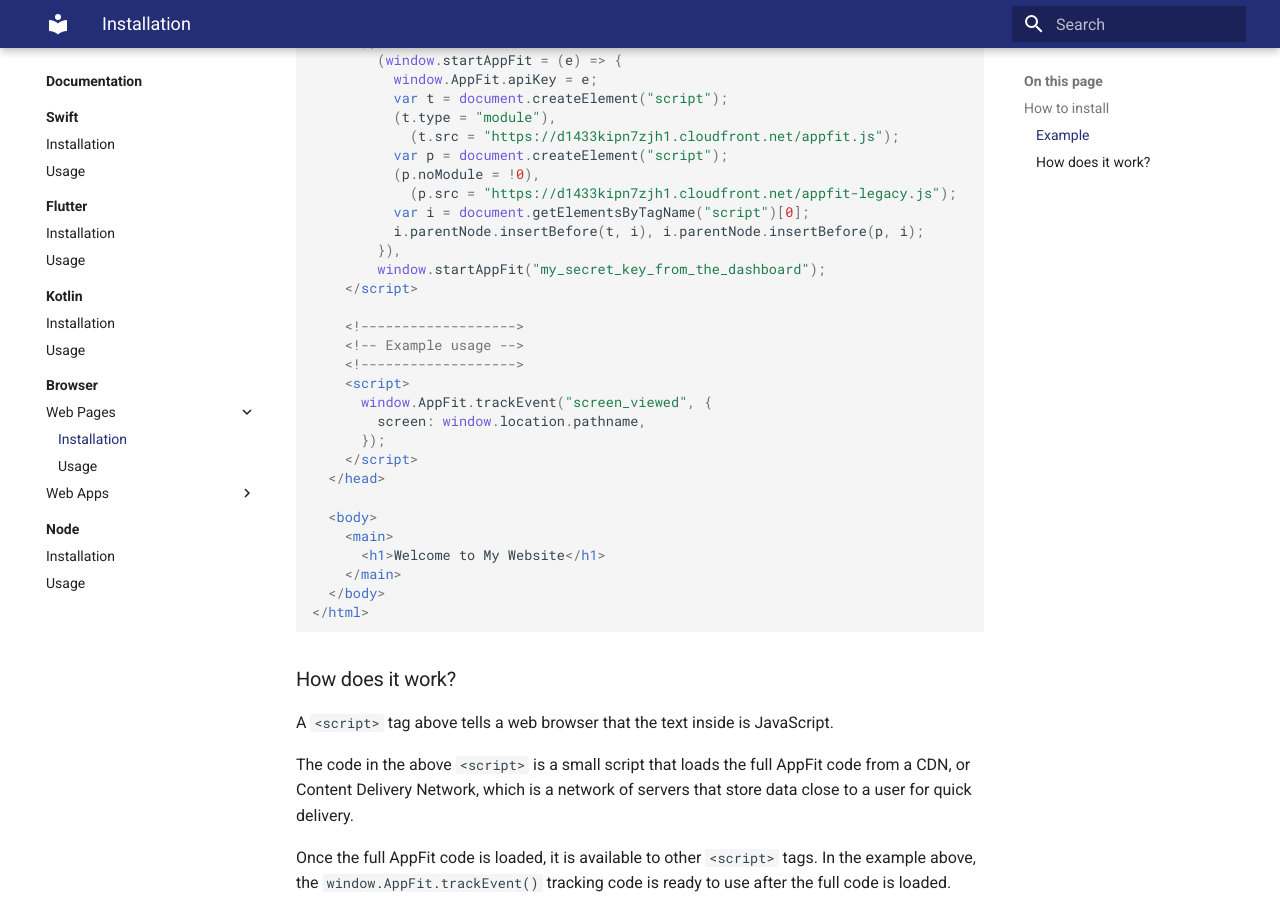
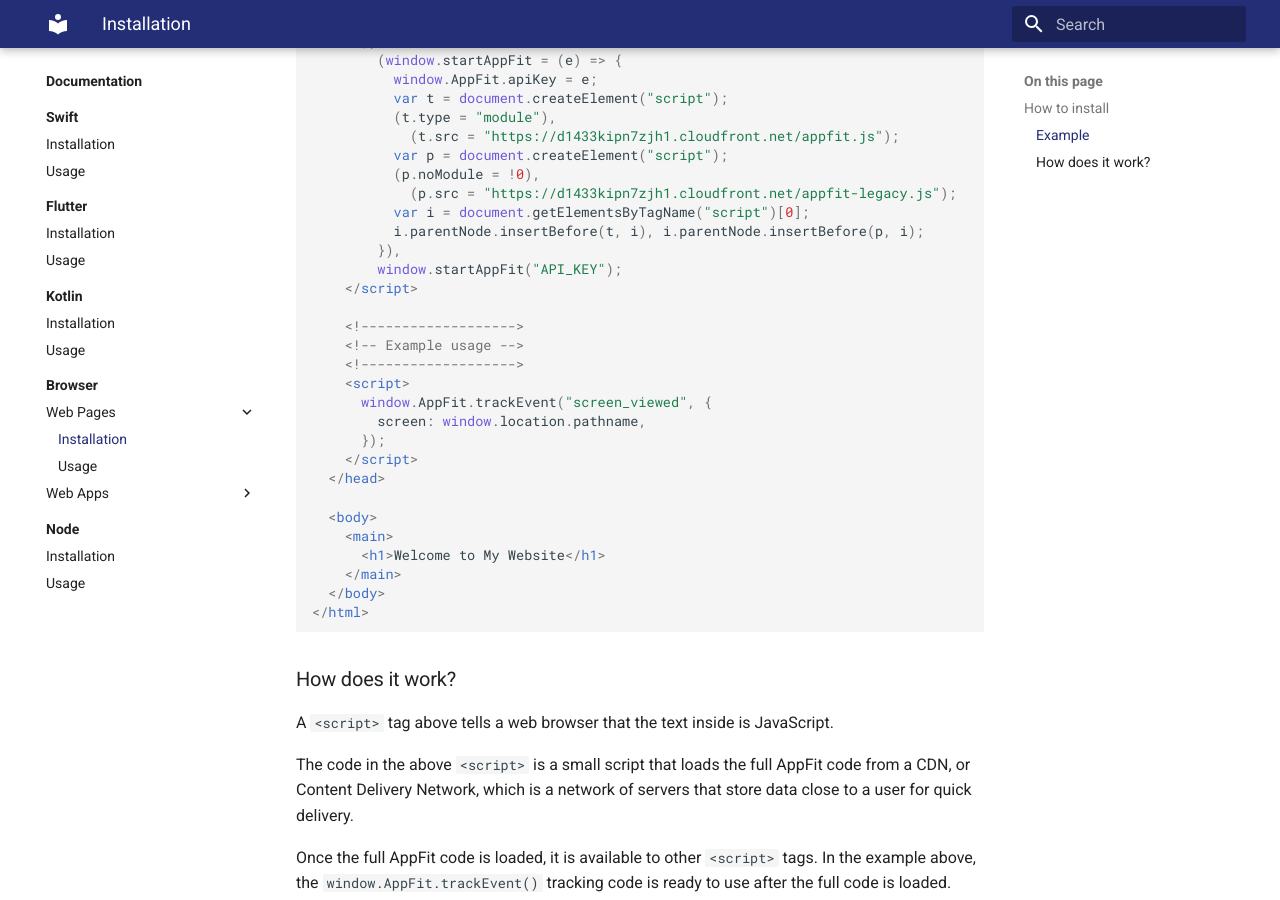
Before and after one commit to uptech/appfit-sdk-docs, an MkDocs documentation site: the page built from docs/browser/web-pages/installation.md, in a window 1280 px wide and 900 px high, scrolled down 1585 px. Built offline with MkDocs 1.6.1 and Material for MkDocs 9.7.7, drawn with Linux system fonts in a browser that asks for light colours.

Commit message:
Correct an API Key Placeholder
This corrects an API Key place holder for the browser instalation
instructions.

```diff
--- a/docs/browser/web-pages/installation.md
+++ b/docs/browser/web-pages/installation.md
@@ -76,7 +76,7 @@ The JavaScript SDK allows you to drop-in analytic tracking, direct to your AppFi
           var i = document.getElementsByTagName("script")[0];
           i.parentNode.insertBefore(t, i), i.parentNode.insertBefore(p, i);
         }),
-        window.startAppFit("my_secret_key_from_the_dashboard");
+        window.startAppFit("API_KEY");
     </script>
 
     <!------------------->
```
